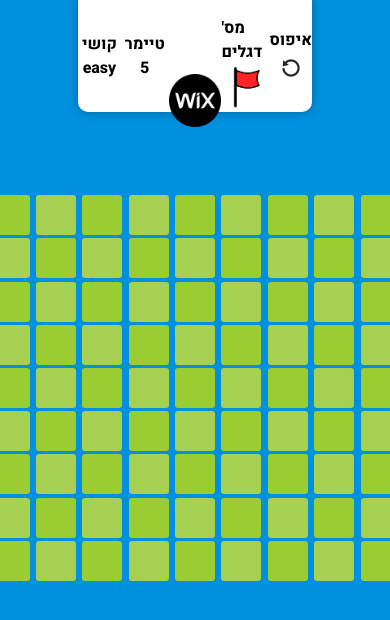
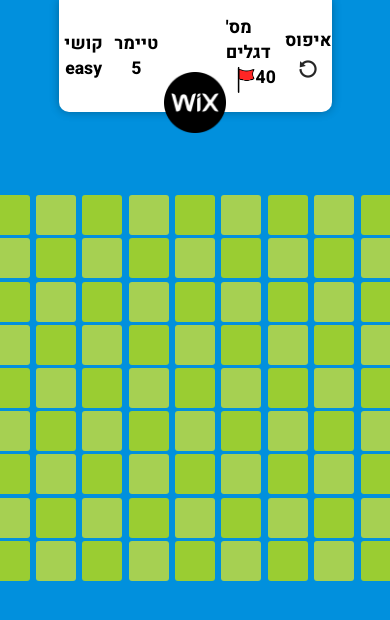
Before and after one commit to hadarza/Minesweeper, a React (Create React App) app: page / in a window 390 px wide. Shown: the top 620 px of the page. Built offline with nearby package versions, Linux system fonts and the light colour scheme.

Commit message:
add/remove flag + adding styles

```diff
--- a/src/components/DashBoard/Cell/Cell.jsx
+++ b/src/components/DashBoard/Cell/Cell.jsx
@@ -1,14 +1,16 @@
 import React,{useEffect,useRef} from 'react'
-import { useSelector,useDispatch } from 'react-redux'
+import { useSelector, useDispatch } from 'react-redux'
 import {images} from '../../../constants/index'
 import { setclickedLocation,setFlagsInUse,setGameOver } from '../../../features/DashBoard/DashBoardSlice'
 const Cell = ({locationX,locationY,matrix,dispatchMatrix}) => {
   const dispatch = useDispatch()
+  const DashBoard = useSelector((state) => state.dashboard);
+  const {flagsInUse,flagsTotal} = DashBoard;
   const Ref = useRef()
-
 
   useEffect(() => {
     if(matrix.length > 0){
+      // change style of cell at revealing cells
       if(matrix[locationX][locationY].revealed){
         Ref.current.classList.remove(`cell-${locationX}-${locationY}`)
         Ref.current.classList.add(`cellActive-${locationX}-${locationY}`)
@@ -17,43 +19,31 @@ const Cell = ({locationX,locationY,matrix,dispatchMatrix}) => {
   }, [matrix])
 
 
-  const SetFlag = (e) =>{
-    e.preventDefault() // prevent default on right click
-    e.stopPropagation()
-    console.log("click right");
-    dispatchMatrix(
-      {type:'SET_FLAG',
-      payload: {
-        x: locationX,
-        y : locationY,
-        flagged:!matrix[locationX,locationY].flagged
-      }})
-    dispatch(setFlagsInUse()) // increase flagsInUse +1
-  }
   const setHole = ()=>{
     let location = [locationX,locationY]
     dispatch(setclickedLocation(location))
     if(matrix[locationX][locationY].value == 'x'){ // game over
       dispatch(setGameOver(true))
-      console.log("yes");
     }
+  }
 
-  }
   return (
     <div className={`cell cell-${locationX}-${locationY}`} ref={Ref}
     onContextMenu = {(e)=>{
-      console.log("hey");
        e.preventDefault() // prevent default on right click
-       e.stopPropagation(); // stop event propagation
-
-      // dispatchMatrix(
-      //   {type:'SET_FLAG',
-      //   payload: {
-      //     x: locationX,
-      //     y : locationY,
-      //     flagged:!matrix[locationX,locationY].flagged
-      //   }})
-      // dispatch(setFlagsInUse()) // increase flagsInUse +1
+       if(matrix[locationX][locationY].flagged)
+          dispatch(setFlagsInUse(-1)) // remove flag
+        else{
+          if(flagsInUse < flagsTotal) // add flag only if you have left
+            dispatch(setFlagsInUse(1)) // add flag
+      }
+      dispatchMatrix(
+        {type:'SET_FLAG',
+        payload: {
+          x: locationX,
+          y : locationY,
+          flagged:!matrix[locationX][locationY].flagged
+        }})
     }}
     onClick={setHole}>
     {matrix.length > 0 &&  matrix[locationX][locationY].revealed ? ((matrix[locationX][locationY].value  != 0 ) ? matrix[locationX][locationY].value :'')
--- a/src/components/DashBoard/Menu/Menu.jsx
+++ b/src/components/DashBoard/Menu/Menu.jsx
@@ -4,10 +4,9 @@ import { useSelector } from 'react-redux'
 
 const Menu = () => {
     const [Timer, setTimer] = useState(0)
-
     const DashBoard = useSelector((state) => state.dashboard);
-    const difficulty = DashBoard.difficulty;
-
+    const {difficulty,flagsInUse,flagsTotal} = DashBoard;
+    // set Timer
     useEffect(() => {
         const interval = setInterval(() => {
           setTimer((prevTimer) => prevTimer + 1);
@@ -38,12 +37,16 @@ const Menu = () => {
 
         <div className='container-flag-reset'>
             <div className='flag-section'>
-                <p>מס' דגלים</p>
-                <div className='div-img'><img src={images.flag}/></div>
+                <p className='flag-count'>מס' דגלים</p>
+                <div className='flags-div'>
+                    <p>{flagsTotal-flagsInUse}</p>
+                    <div className='flag-img'><img src={images.flag}/></div>
+                </div>
+
             </div>
             <div className='reset-section' onClick={()=>{}}>
                 <p>איפוס</p>
-                <div className='div-img'><img src={images.reset}/></div>
+                <div className='reset-img'><img src={images.reset}/></div>
             </div>
         </div>
 
--- a/src/components/GameOver/GameOver.jsx
+++ b/src/components/GameOver/GameOver.jsx
@@ -1,6 +1,7 @@
-import React,{useEffect} from 'react'
+import React,{useState,useEffect} from 'react'
 import {images} from '../../constants/index'
 const GameOver = ({matrix,dispatchMatrix}) => {
+    const [showOver,setShowOver] = useState(false) //show game over message after the delay of revealing the bombs
     useEffect(()=>{
         const updatedMatrix = [...matrix]
         let delay = 200;
@@ -19,14 +20,20 @@ const GameOver = ({matrix,dispatchMatrix}) => {
                 }
             }
         }
+        setTimeout(() => {
+            setShowOver(true)
+        }, 1500);
     },[matrix])
   return (
-    <div className='page-gaveover'>
+    <>
+    {showOver &&
+     <div className='page-gaveover'>
     <div className='section-gameover'>
         <div className='bomb'>
             <img src={images.bomb}/>
         </div>
         <div>
+
 
         <div className='Timer'>
             <img src={images.timer}/>
@@ -38,7 +45,9 @@ const GameOver = ({matrix,dispatchMatrix}) => {
             <button className='tryAgain'>אני רוצה לנסות שוב </button>
         </div>
     </div>
-    </div>
+    </div>}
+    </>
+
   )
 }
 
--- a/src/features/DashBoard/DashBoardSlice.jsx
+++ b/src/features/DashBoard/DashBoardSlice.jsx
@@ -25,8 +25,8 @@ export const DashBoardSlice = createSlice({
     setclickedLocation: (state,action)=>{
       state.ClickLocation = action.payload
     },
-    setFlagsInUse : (state)=>{
-      state.flagsInUse +=1;
+    setFlagsInUse : (state,action)=>{
+      state.flagsInUse +=action.payload; // action.playload = 1/-1 (add flag/ remove flag)
     },
     setGameStart : (state)=>{
       state.gameStarted = true;
--- a/src/scss/components/_menu.scss
+++ b/src/scss/components/_menu.scss
@@ -1,7 +1,7 @@
 .game-page{
     @include flex-direction(column);
     @include align-items(center);
-    width: 60%;
+    width: 70%;
 }
 .menu{
     width: 100%;
@@ -30,7 +30,14 @@
         p{
             margin: 0;
         }
-        .div-img{
+        .flag-img{
+            width: 1.3rem;
+            height: 1.3rem;
+            >img{
+                width: 100%;
+            }
+        }
+        .reset-img{
             width: 2rem;
             height: 2rem;
             >img{
@@ -38,7 +45,14 @@
             }
         }
 }
-
+.flags-div{
+    height: 2rem;
+    @include flex-direction(row);
+    direction: rtl;
+    >.flag-count{
+        margin-left: .4rem;
+    }
+}
 .difficulty,.Time{
     >p{
         @include flex-direction(row);
--- a/src/scss/pages/_DashBoardGame.scss
+++ b/src/scss/pages/_DashBoardGame.scss
@@ -1,12 +1,22 @@
-body, html,p{
+
+body, html{
     margin: 0;
+    font-size: 16px;
   }
+
+p{
+  margin: 0;
+  font-size: 1.1rem;
+}
 .App{
     width: 100vw;
     height: 100vh;
     @include flex-direction(row);
     @include justify-content(center);
     font-family: "Heebo-Bold";
-    font-size: 16px;
     background-color: $blue;
 }
+
+@media screen and (max-width:992px){
+  body{font-size: 8px !important;}
+}
```
